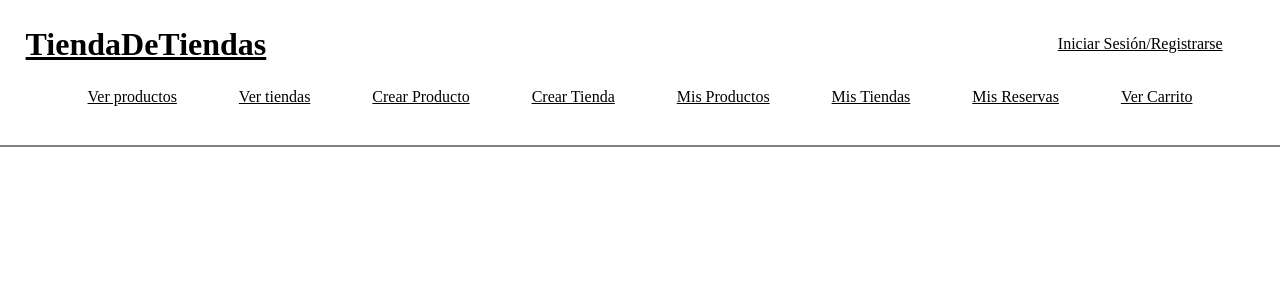
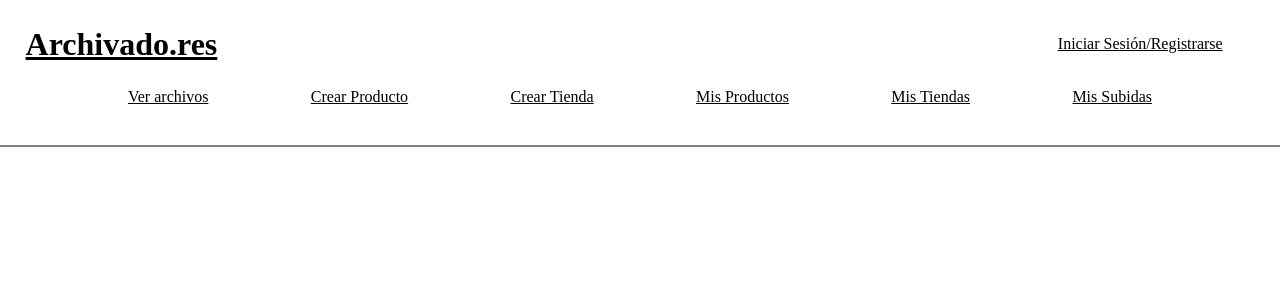
Before and after one commit to Garsal9731/TFG, a PHP site: page /Controller/index.php in a window 1280 px wide. Shown: the top 300 px of the page. Run offline with PHP 8.4, Linux system fonts and the light colour scheme.

Commit message:
Modificada cabecera

```diff
--- a/Archivado.res/Controller/misReservas.php
+++ b/Archivado.res/Controller/misSubidas.php
@@ -1,6 +1,6 @@
 <?php
 
-    require '../Model/reserva.php';
+    require '../Model/usuario.php';
 
     session_start();
 
@@ -12,6 +12,5 @@
         $privilegio = $_SESSION["privilegio"];
     }
 
-    $reservas = Reserva::getReservasByUsuario($_SESSION["idusuario"]);
 
-    include '../View/reservas.php';
+    include '../View/subidas.php';
--- a/Archivado.res/View/cabecera.php
+++ b/Archivado.res/View/cabecera.php
@@ -1,5 +1,5 @@
 <header>
-    <a href="../Controller/index.php"><h1>TiendaDeTiendas</h1></a>
+    <a href="../Controller/index.php"><h1>Archivado.res</h1></a>
     <div class="separador_header">
     <?php
         // ! REVISAR LA ESTRUCTURA
@@ -31,12 +31,12 @@
     </div>
 </header>
 <p class="barra_opciones">
-    <a href="../Controller/index.php">Ver productos</a>
-    <a href="../Controller/tiendas.php">Ver tiendas</a>
+    <a href="../Controller/index.php">Ver archivos</a>
+    <!-- <a href="../Controller/tiendas.php">Ver tiendas</a> -->
     <a href="../Controller/formularioProductos.php">Crear Producto</a>
     <a href="../Controller/formularioTiendas.php">Crear Tienda</a>
     <a href="../Controller/misproductos.php">Mis Productos</a>
     <a href="../Controller/mistiendas.php">Mis Tiendas</a>
-    <a href="../Controller/misReservas.php">Mis Reservas</a>
-    <a href="../Controller/carrito.php">Ver Carrito</a>
+    <a href="../Controller/misSubidas.php">Mis Subidas</a>
+    <!-- <a href="../Controller/carrito.php">Ver Carrito</a> -->
 </p>
--- a/Archivado.res/View/reservas.php
+++ b/Archivado.res/View/subidas.php
@@ -1,3 +1,4 @@
+<!-- ! ADAPTAR A LAS SUBIDAS -->
 <!DOCTYPE html>
 <html lang="es">
     <head>
```
